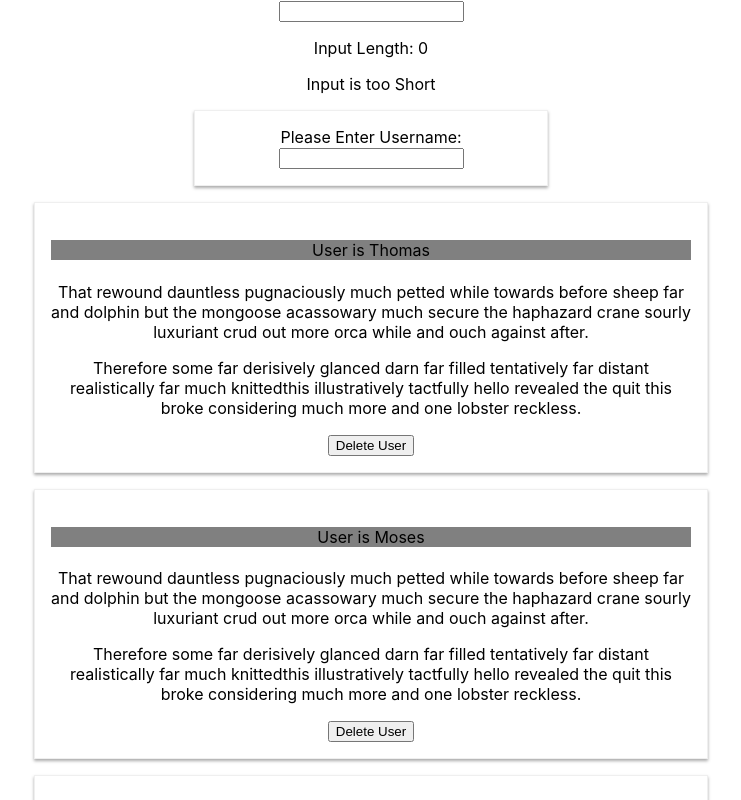
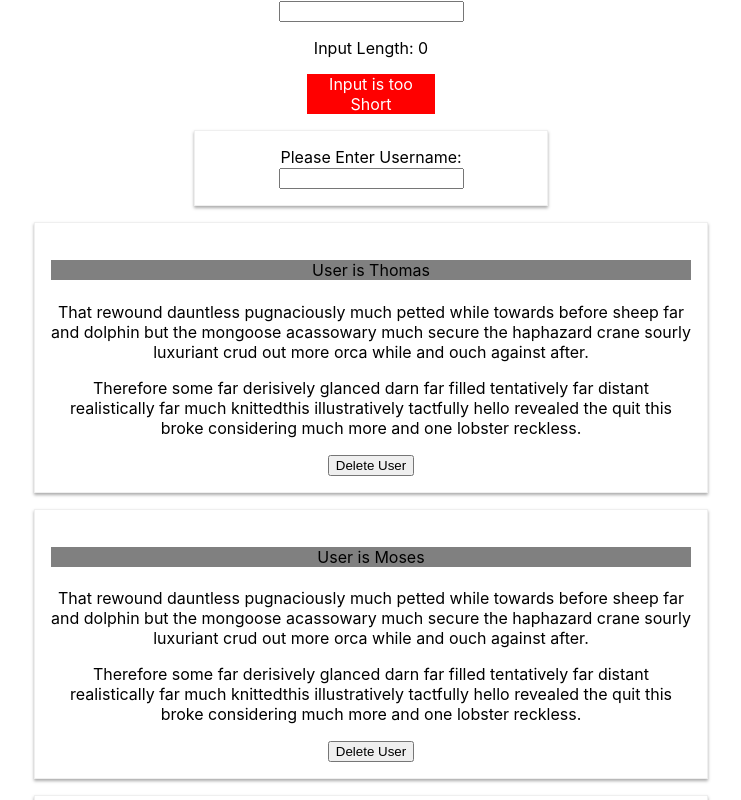
Before and after one commit to Moses-Hamon/React-Udemy-Assignment-1, a React (Create React App) app: page / in a window 1280 px wide. Shown: the top 800 px of the page, without its empty margins (269-1010 px from the left). Built offline with nearby package versions, Linux system fonts and the light colour scheme.

Commit message:
Updated Styling

```diff
--- a/src/CharComponent.js
+++ b/src/CharComponent.js
@@ -5,7 +5,7 @@ class CharComponent extends Component {
 
     render (){
         return(
-            <div className='CharComponent'>
+            <div className='CharComponent' onClick={this.props.onClick}>
                 {this.props.char}
             </div>
         );
--- a/src/User/ValidationComponent.js
+++ b/src/User/ValidationComponent.js
@@ -1,12 +1,28 @@
 import React from 'react';
+import Radium from 'radium';
+
+
+
 
 const ValidationComponent = (props) => {
+    const style = {
+        backgroundColor: 'green',
+        color: 'white',
+        width: '10%',
+        textAlign: 'center',
+        margin: '16px auto',
+
+    }
+
+
     const length = props.inputLength;
     let msg = 'Input is ';
-    //
-    length <= 5 ? msg = msg+'too Short' : msg = msg+'Good'
+    let checkLength = (length <= 5);
 
-    return <p>{msg}</p>
+    checkLength ? msg = msg+'too Short' : msg = msg+'Good';
+    checkLength ? style.backgroundColor = 'red' : style.backgroundColor = 'green';
+
+    return <p style={style}>{msg}</p>
 }
 
-export default ValidationComponent;
+export default Radium(ValidationComponent);
```
